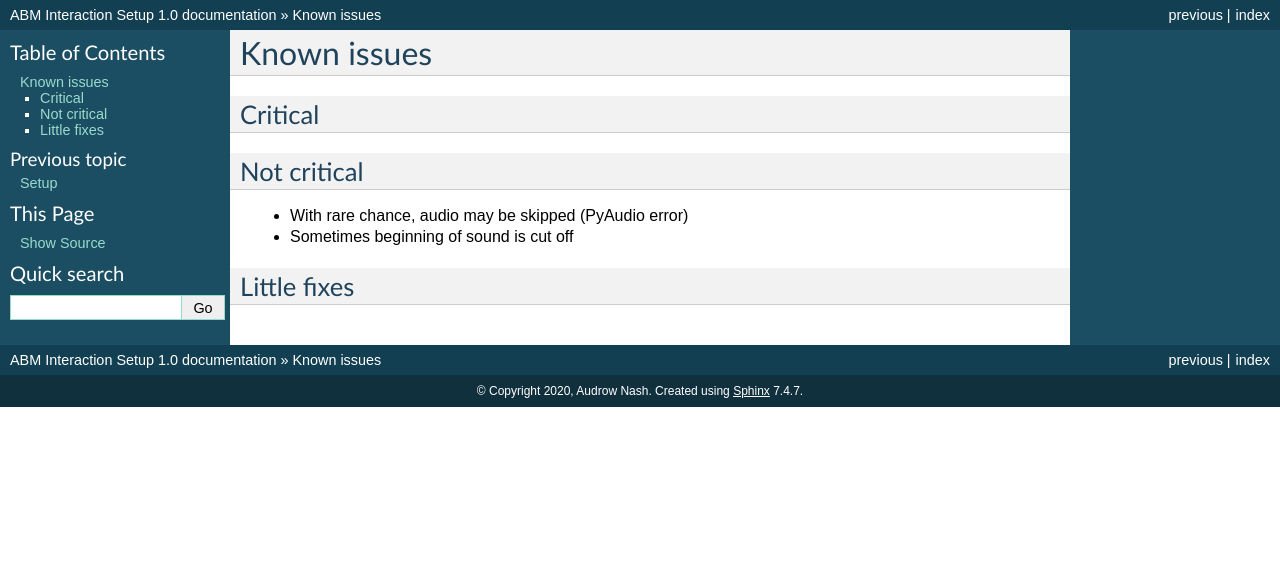
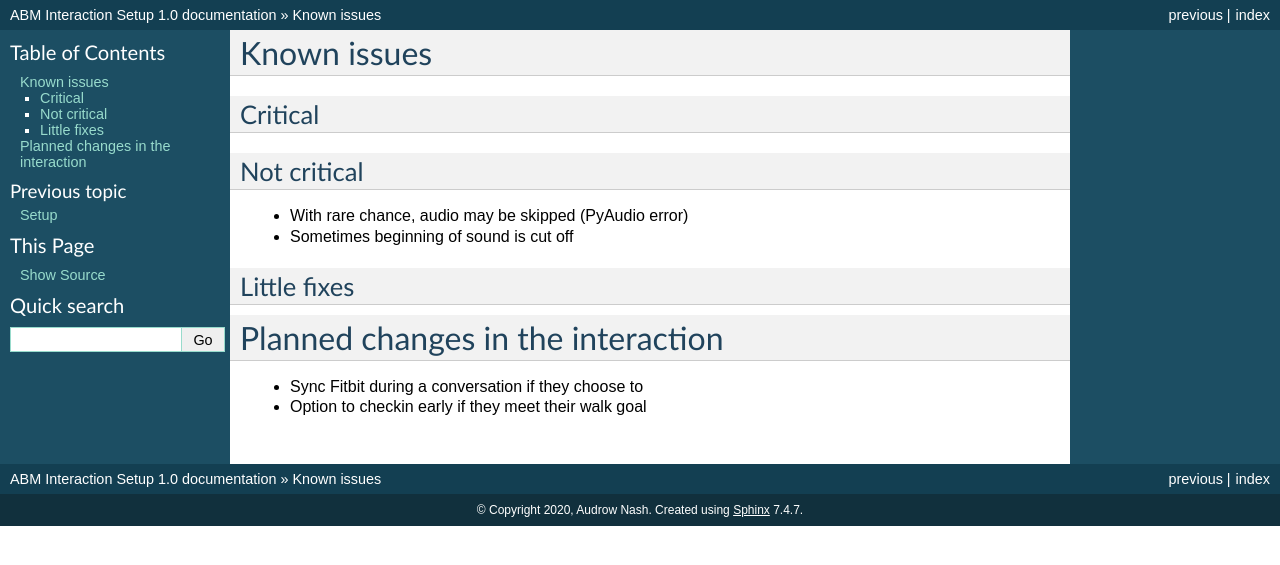
Before and after one commit to robotpt/abm-setup, a Sphinx documentation site: the page built from docs/known_issues.rst, in a window 1280 px wide. Shown: the top 565 px of the page. Built offline with Sphinx 7.4.7, drawn with Linux system fonts in a browser that asks for light colours.

Commit message:
Add section for changes in the interaction

```diff
--- a/docs/known_issues.rst
+++ b/docs/known_issues.rst
@@ -11,3 +11,8 @@ Not critical
 
 Little fixes
 ------------
+
+Planned changes in the interaction
+==================================
+* Sync Fitbit during a conversation if they choose to
+* Option to checkin early if they meet their walk goal
```
